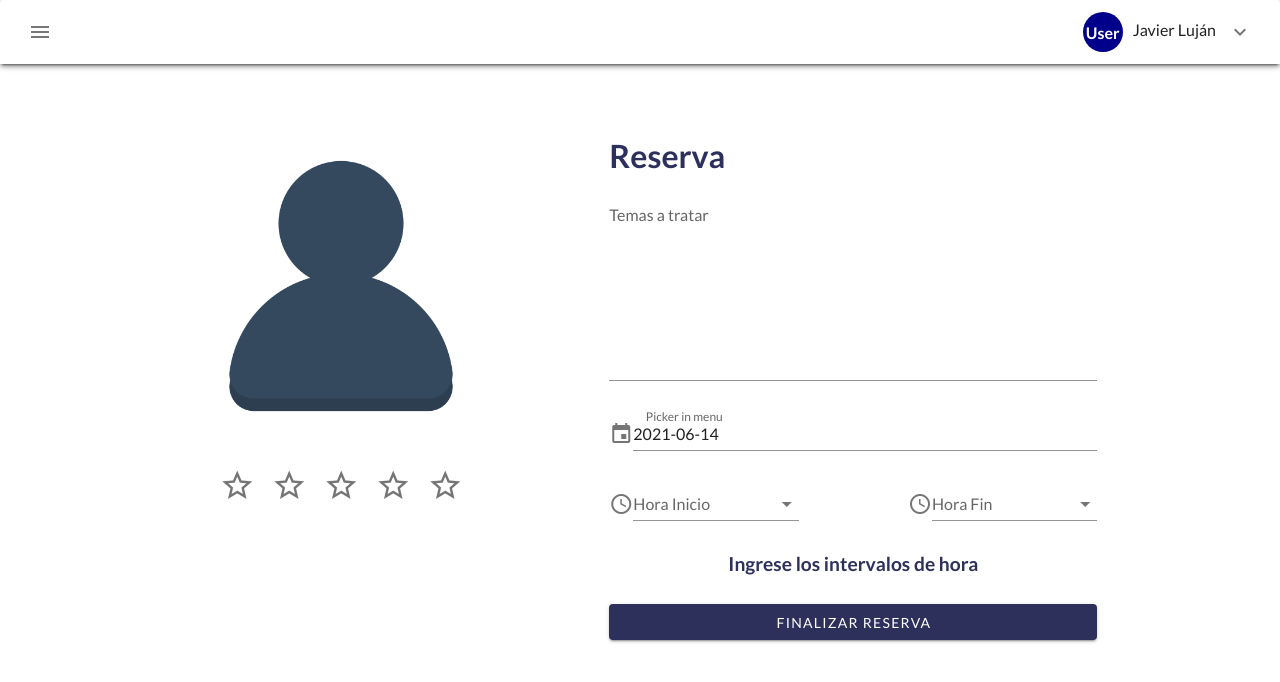
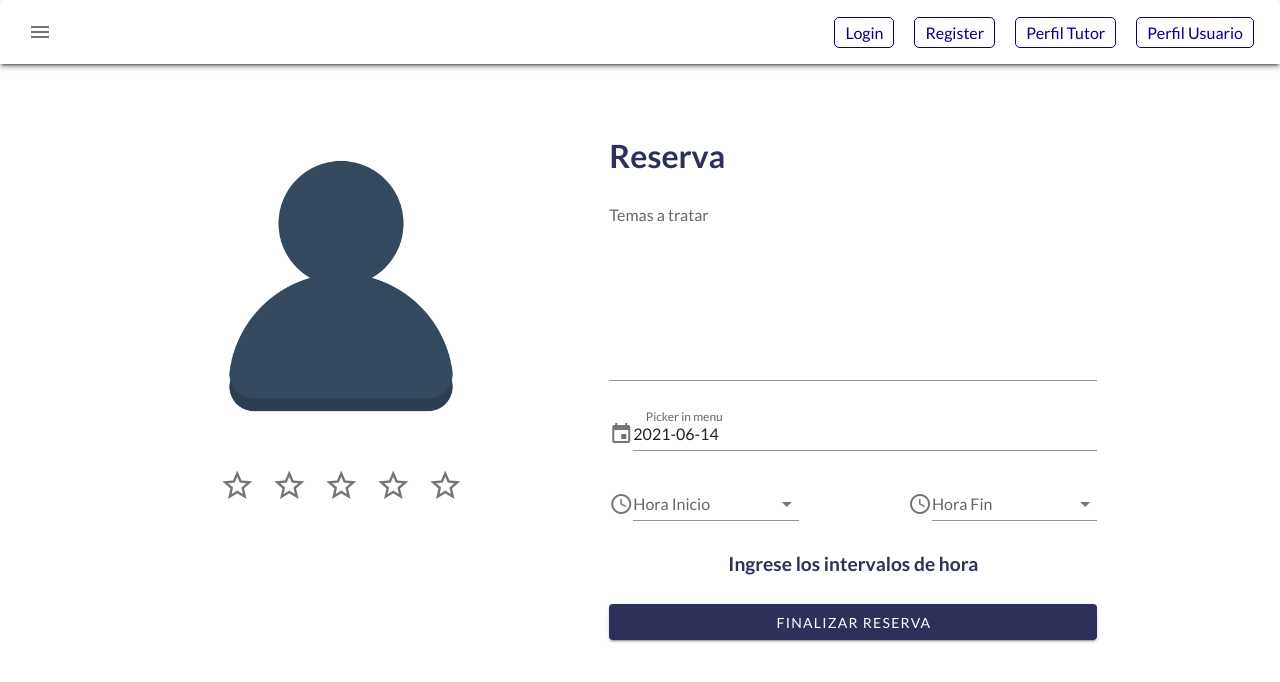
Before and after one commit to RCuencam/StudyDesk-Frontend, a Vue app: page /search/tutors/1 in a window 1280 px wide. Shown: the top 682 px of the page. Built offline with nearby package versions, Linux system fonts and the light colour scheme; no server answers.

Commit message:
API Integrated

```diff
--- a/src/components/Navbar.vue
+++ b/src/components/Navbar.vue
@@ -9,44 +9,14 @@
 
       <v-spacer></v-spacer>
 
-      <div>
-        <v-avatar
-            class="user"
-            size="40"
-        >
-          <span class="white--text text-h5">User</span>
-        </v-avatar>
-        <span class="white--text text-h5">Javier Luján</span>
-        <v-menu
-        left
-        bottom
-      >
-        <template v-slot:activator="{ on, attrs }">
-          <v-btn
-            icon
-            v-bind="attrs"
-            v-on="on"
-          >
-            <v-icon>mdi-chevron-down</v-icon>
-          </v-btn>
-        </template>
-
-        <v-list>
-          <v-list-item
-
-            @click="() => this.$router.push('/student/profile')"
-          >
-            <v-list-item-title>Perfil</v-list-item-title>
-          </v-list-item>
-          <v-list-item
-
-            @click="() => {}"
-          >
-            <v-list-item-title>Cerrar Sesión</v-list-item-title>
-          </v-list-item>
-        </v-list>
-      </v-menu>
-      </div>
+    <div class="navbar_buttons">
+      <ul>
+        <li><button @click="login()">Login</button></li>
+        <li><button @click="register()">Register</button></li>
+        <li><button @click="perfilTutor()">Perfil Tutor</button></li>
+        <li><button @click="perfilStudent()">Perfil Usuario</button></li>
+      </ul>
+    </div>
     </v-toolbar>
     <v-navigation-drawer
         v-model="drawer"
@@ -88,6 +58,20 @@ export default {
     drawer: false,
     group: null,
   }),
+  methods:{
+    login(){
+      this.$router.push('/login')
+    },
+    register(){
+      this.$router.push('/register')
+    },
+    perfilTutor(){
+      this.$router.push('/tutorprofile')
+    },
+    perfilStudent(){
+      this.$router.push('/student/profile')
+    }
+  }
 }
 </script>
 
@@ -102,4 +86,17 @@ export default {
   margin-left: 10px;
   padding: 5px;
 }
+.navbar_buttons ul{
+  list-style:none;
+  display: flex;
+}
+.navbar_buttons ul li{
+  margin: 0 10px;
+}
+.navbar_buttons ul li button{
+  border: 1px solid darkblue;
+  color: darkblue;
+  padding: 5px 10px;
+  border-radius: 5px;
+}
 </style>
--- a/src/components/add-study-material.vue
+++ b/src/components/add-study-material.vue
@@ -156,7 +156,7 @@ export default {
         return options.mimeFromMagicBytes(file.originalFile).then(() => {
         this.file=file
         this.fileImage=file.url
-        console.log('iamge',this.file.originalFile);
+        console.log('iamge',file);
         })}
         };
       client.picker(options).open();
--- a/src/services/http.common.js
+++ b/src/services/http.common.js
@@ -2,7 +2,7 @@
 import axios from "axios"
 
 const http=axios.create({
-    baseURL:'http://localhost:37353/api',
+    baseURL:'https://studydeskapi.azurewebsites.net/api',
     headers:{
         'Content-type':'application/json',
 
--- a/src/services/reservations-api-service.js
+++ b/src/services/reservations-api-service.js
@@ -32,6 +32,10 @@ class ReservetionsApiService{
         return http.put(`students/${studentId}/tutors/${tutorId}?id=${id}`,data)
     }
 
+    deleteReservation(id,studentId,tutorId){
+        return http.delete(`students/${studentId}/tutors/${tutorId}?id=${id}`)
+    }
+
 }
 
 export default new ReservetionsApiService();
--- a/src/views/tutor-information.vue
+++ b/src/views/tutor-information.vue
@@ -189,6 +189,7 @@ export default {
         this.item.qualification = 0
 
         if (this.item.platformUrl) {
+          localStorage.setItem('tutor',JSON.stringify(this.tutor))
           TutorReservationApiService.createReservation(user.id, this.tutor.id, this.item)
           .then(result => {
             console.log(result)
--- a/src/views/tutors-profile.vue
+++ b/src/views/tutors-profile.vue
@@ -52,6 +52,9 @@
               <v-card-title>{{item.student.name}}</v-card-title>
               <v-card-subtitle>{{item.platformUrl}}</v-card-subtitle>
             </div>
+            <div>
+              <button class="tutor-profile-content-request-button-deny" @click="denyReservation(item.id)">Denegar</button>
+            </div>
           </v-card>
         </div>
         <div v-else class="empty">
@@ -93,6 +96,7 @@ export default {
     fechas:[],
     array:[],
     updatedReservation:{},
+    deleteReservation:{},
     arraryFecha:{}
   }),
   created:function(){
@@ -122,7 +126,7 @@ export default {
     acceptReservation(id){
       this.reservations=this.reservations.map(item=>{
         if(item.id===id){
-          item.confirmed=false
+          item.confirmed=true
           this.updatedReservation=item
         }
         return item
@@ -144,7 +148,18 @@ export default {
       .catch(error=>console.log(error.response))
     },
     denyReservation(id){
+      this.reservations=this.reservations.map(item=>{
+        if(item.id===id){
+          this.deleteReservation=item
+        }
+        return item
+      })
+      const tutorJson=JSON.parse(localStorage.getItem('tutor'))
       this.reservations=this.reservations.filter(item=>item.id!=id);
+      console.log(this.deleteReservation);
+      ReservationApiService.deleteReservation(this.deleteReservation.id,this.deleteReservation.student.id,tutorJson.id)
+      .then(data=>console.log(data))
+      .catch(error=>console.log(error.response))
     },
     solicitudIsEmpty(){
       return this.solicitudes.length===0;
@@ -158,10 +173,10 @@ export default {
   },
   computed:{
     solicitudes(){
-      return this.reservations.filter(item=>item.confirmed===true);
+      return this.reservations.filter(item=>item.confirmed===false);
     },
     tutoriasConfirmadas(){
-      return this.reservations.filter(item=>item.confirmed===false);
+      return this.reservations.filter(item=>item.confirmed===true);
     }
   }
 };
```
